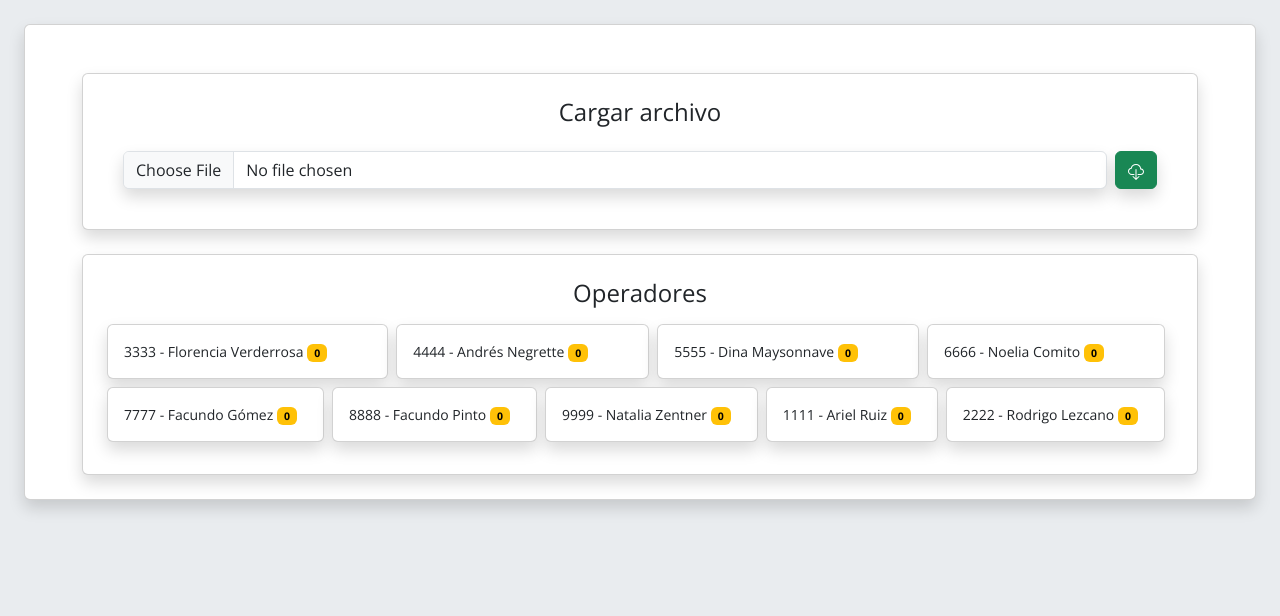
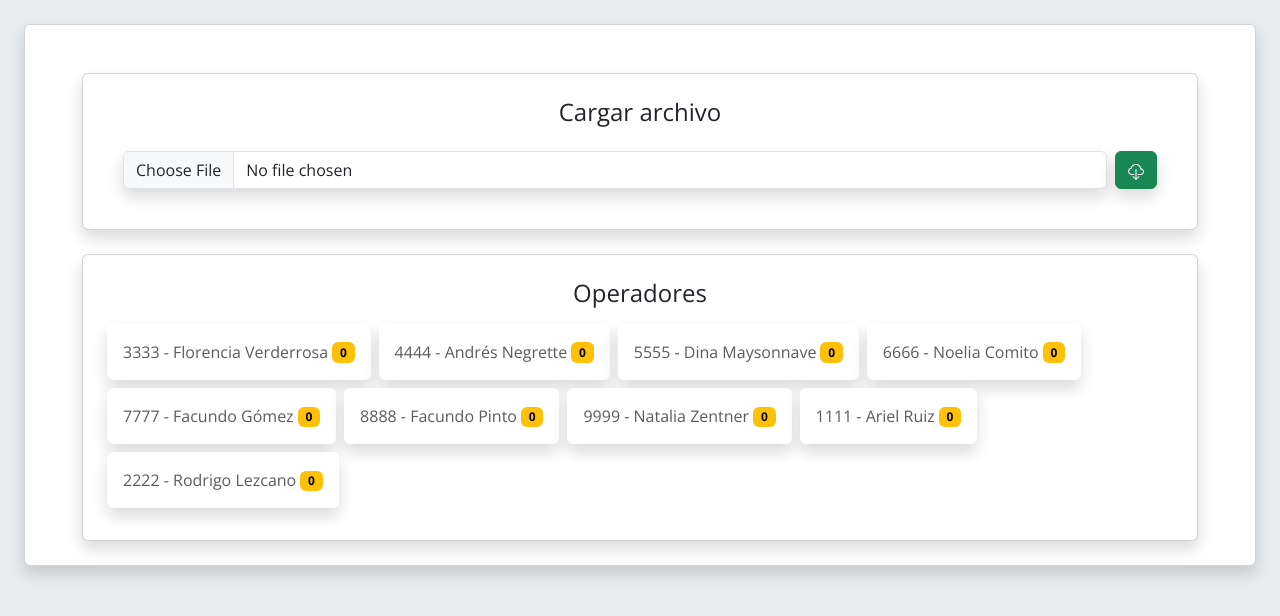
Before and after one commit to Andres-ann/asignacion-pedidos, a React (Create React App) app: page / in a window 1280 px wide. Shown: the top 616 px of the page. Built offline with nearby package versions, Linux system fonts and the light colour scheme.

Commit message:
Correccion de estilos en OperadoresList

```diff
--- a/src/components/OperadoresList.js
+++ b/src/components/OperadoresList.js
@@ -1,13 +1,16 @@
 import React from 'react';
 import operadoresData from '../data/operadores.json';
 
-function OperadoresList({ uniqueOperadores, operadoresSum }) {
+function OperadoresList({ operadoresSum }) {
   return (
     <div className="card shadow p-4 mb-4">
       <h4 className="text-center">Operadores</h4>
-      <div className="d-flex flex-wrap justify-content-center mt-2">
+      <div className="d-flex flex-wrap mt-2">
         {operadoresData.map((operadorInfo, index) => (
-          <div className="card card-body shadow me-2 mb-2" key={index}>
+          <div
+            className="card btn shadow p-3 me-2 mb-2 border-0 text-muted"
+            key={index}
+          >
             <div>
               {`${operadorInfo.operador} - ${operadorInfo.nombre}`}
               <span className="badge text-bg-warning ms-1">
```
